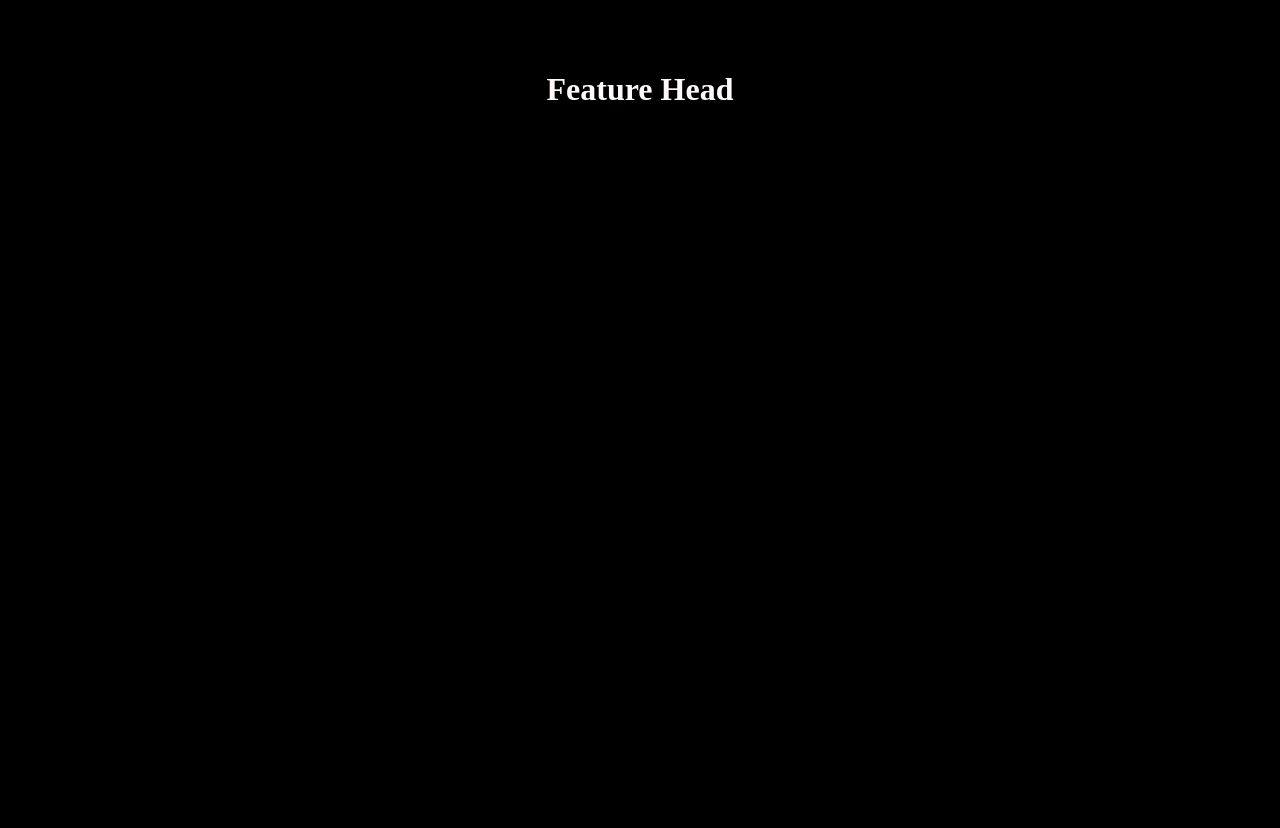
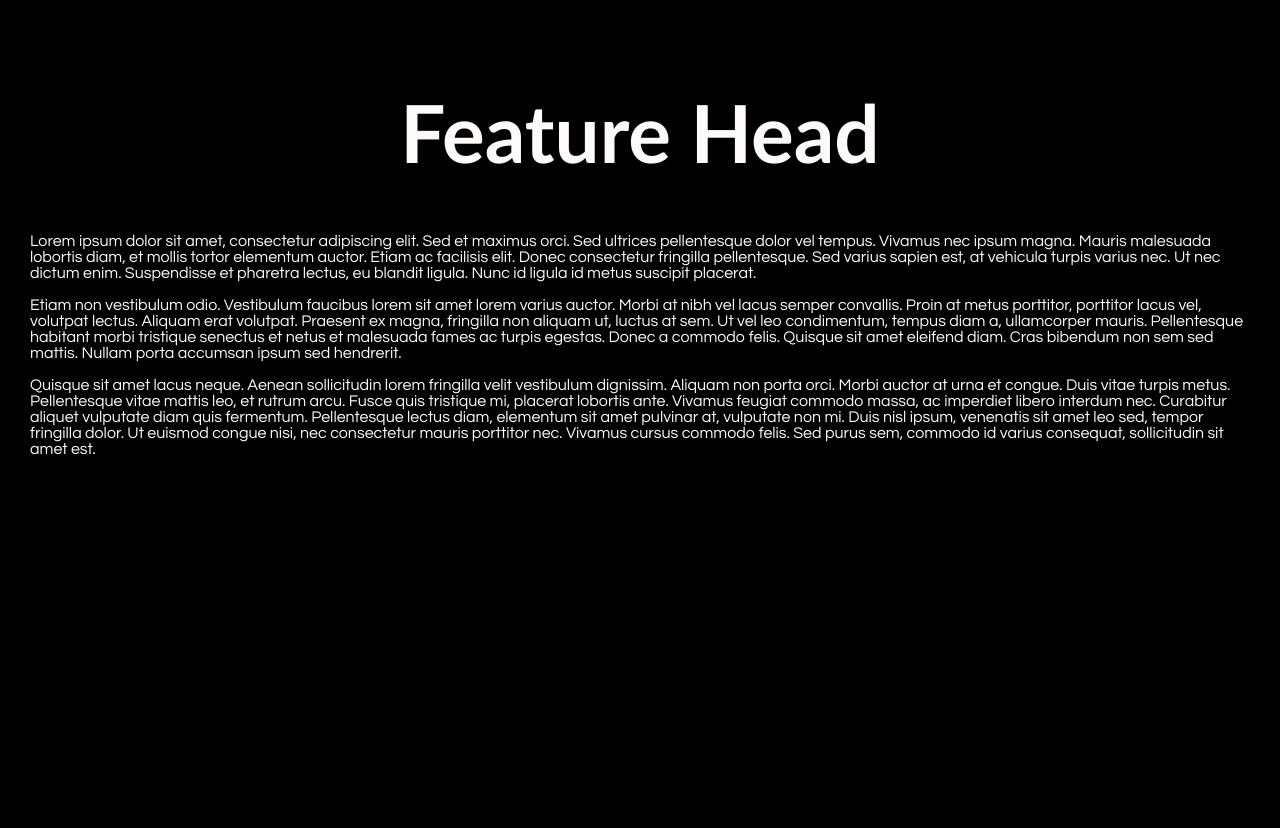
Before and after one commit to dailybruin/read-la, a plain HTML site: page index.html in a window 1280 px wide. Shown: the top 828 px of the page. Drawn offline with nearby package versions, Linux system fonts and the light colour scheme; some packages are replaced by stand-ins of ours; no server answers.

Commit message:
Put in placeholder text and fonts

```diff
--- a/index.html
+++ b/index.html
@@ -40,6 +40,10 @@
 
     <header id="feature-head">
         <h1>Feature Head</h1>
+        <p>Lorem ipsum dolor sit amet, consectetur adipiscing elit. Sed et maximus orci. Sed ultrices pellentesque dolor vel tempus. Vivamus nec ipsum magna. Mauris malesuada lobortis diam, et mollis tortor elementum auctor. Etiam ac facilisis elit. Donec consectetur fringilla pellentesque. Sed varius sapien est, at vehicula turpis varius nec. Ut nec dictum enim. Suspendisse et pharetra lectus, eu blandit ligula. Nunc id ligula id metus suscipit placerat.</p>
+        <p>Etiam non vestibulum odio. Vestibulum faucibus lorem sit amet lorem varius auctor. Morbi at nibh vel lacus semper convallis. Proin at metus porttitor, porttitor lacus vel, volutpat lectus. Aliquam erat volutpat. Praesent ex magna, fringilla non aliquam ut, luctus at sem. Ut vel leo condimentum, tempus diam a, ullamcorper mauris. Pellentesque habitant morbi tristique senectus et netus et malesuada fames ac turpis egestas. Donec a commodo felis. Quisque sit amet eleifend diam. Cras bibendum non sem sed mattis. Nullam porta accumsan ipsum sed hendrerit.</p>
+        <p>Quisque sit amet lacus neque. Aenean sollicitudin lorem fringilla velit vestibulum dignissim. Aliquam non porta orci. Morbi auctor at urna et congue. Duis vitae turpis metus. Pellentesque vitae mattis leo, et rutrum arcu. Fusce quis tristique mi, placerat lobortis ante. Vivamus feugiat commodo massa, ac imperdiet libero interdum nec. Curabitur aliquet vulputate diam quis fermentum. Pellentesque lectus diam, elementum sit amet pulvinar at, vulputate non mi. Duis nisl ipsum, venenatis sit amet leo sed, tempor fringilla dolor. Ut euismod congue nisi, nec consectetur mauris porttitor nec. Vivamus cursus commodo felis. Sed purus sem, commodo id varius consequat, sollicitudin sit amet est.</p>
+        <p></p>
     </header>
     <div id="map-canvas"></div>
     <div id="container"></div>
--- a/static/style.css
+++ b/static/style.css
@@ -1,12 +1,21 @@
+
 #feature-head {
-    text-align: center;
     background-color: black;  /* khaki */
     color: snow;
     box-sizing-border-sizing: border-box;
     margin: 0;
-    padding-top: 50px;
+    padding: 30px;
     overflow: hidden;
     min-height: 100%;
+}
+
+p {
+    font: 1em "Century Gothic";
+}
+
+h1 {
+    font: bold 80px "Calibri", Helvetica, Arial, sans-serif;
+    text-align: center;
 }
 
 body {
@@ -47,6 +56,11 @@ body {
     max-width: 100%;
 }
 
+.place h2 {
+    font: bold 2em "Calibri", Helvetica, Arial, sans-serif;
+
+}
+
 
 #map-canvas {
     min-height: 100%;
```
